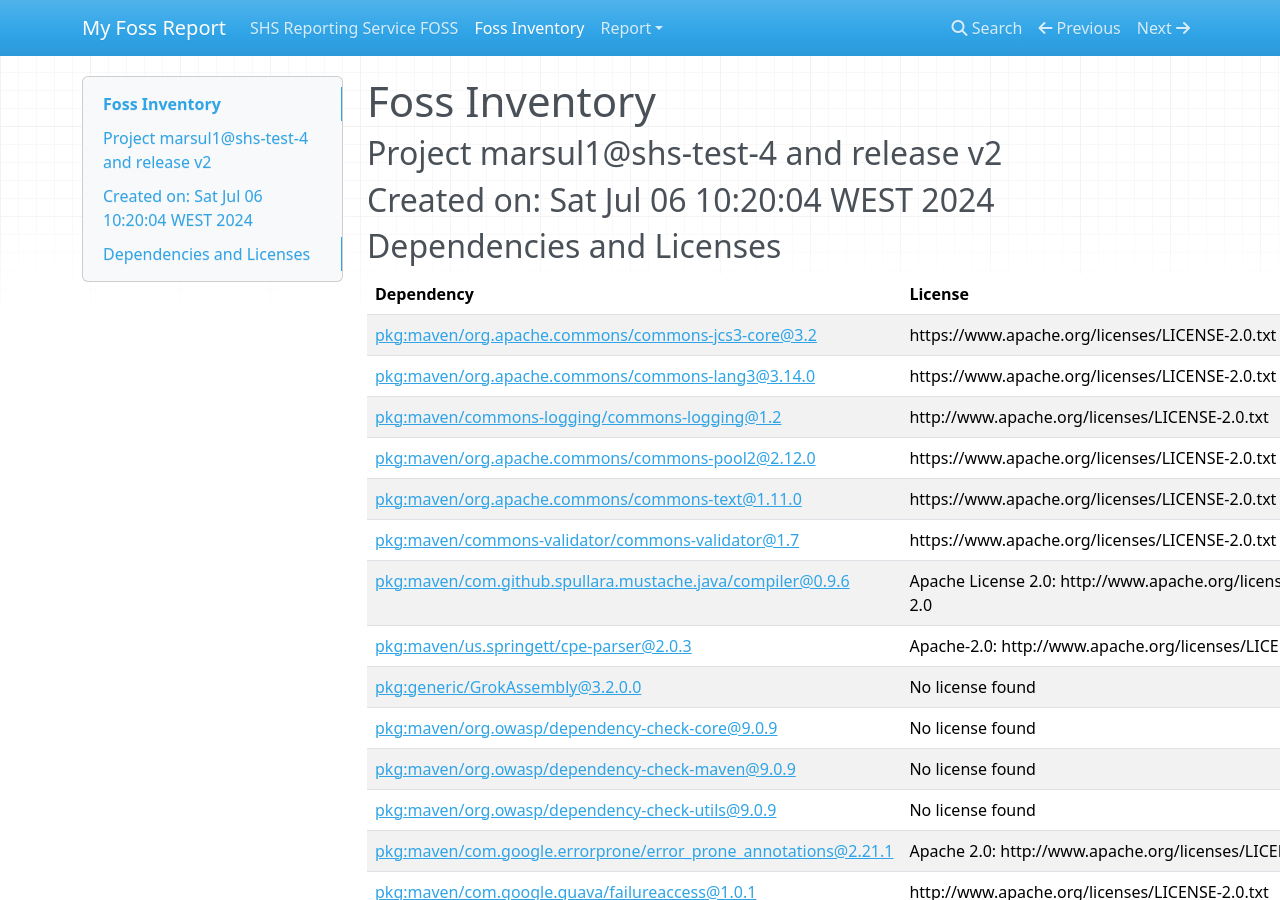
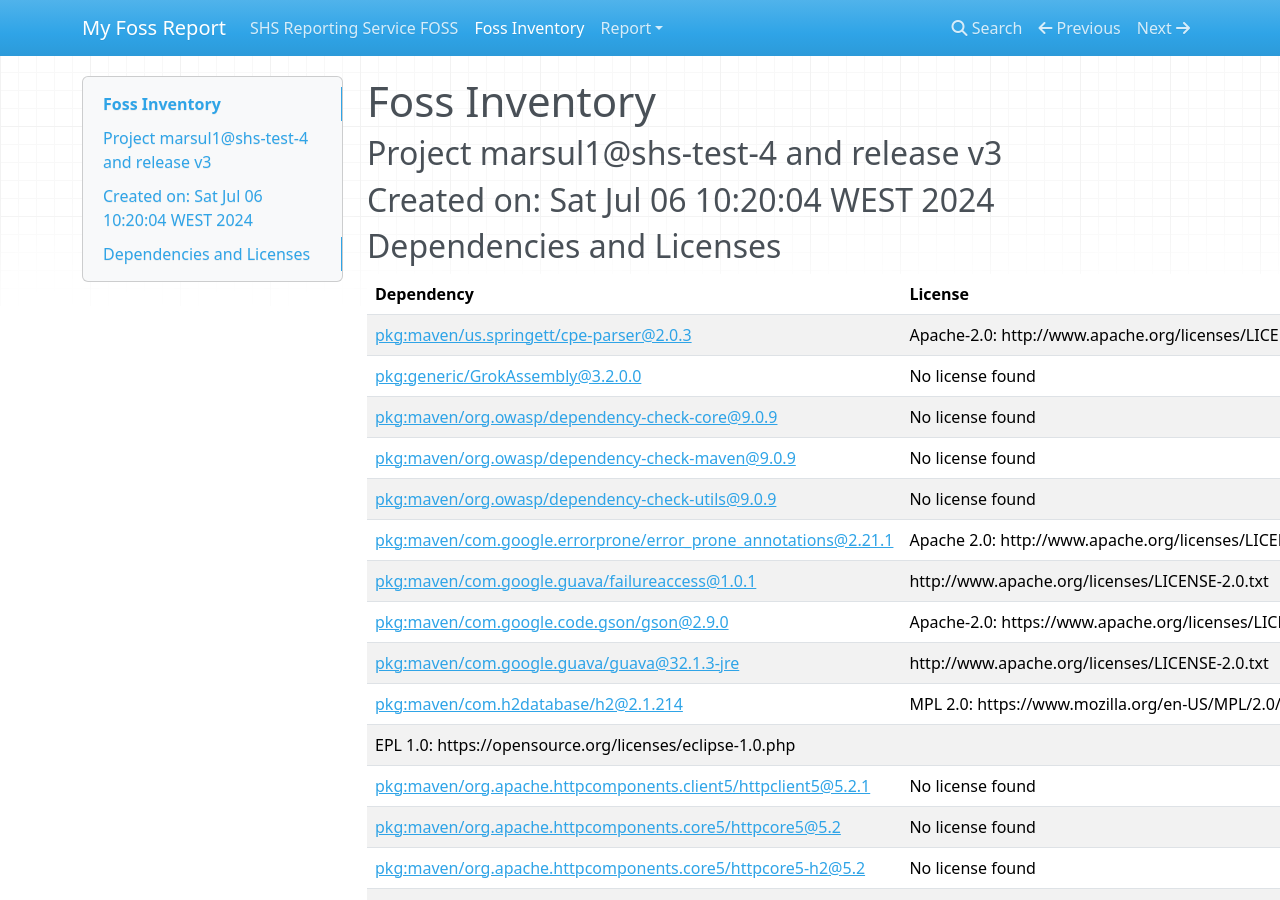
Before and after one commit to marsul1/shs-test-4, an MkDocs documentation site: the page built from foss/inventory.md, in a window 1280 px wide and 900 px high. Built offline with MkDocs 1.6.1, drawn with Linux system fonts in a browser that asks for light colours; nearby versions of some CDN libraries.

Commit message:
File foss/inventory.md updated

```diff
--- a/foss/inventory.md
+++ b/foss/inventory.md
@@ -1,6 +1,6 @@
 # Foss Inventory
 
-## Project marsul1@shs-test-4 and release v2
+## Project marsul1@shs-test-4 and release v3
 
 ## Created on: Sat Jul 06 10:20:04 WEST 2024
 
@@ -8,13 +8,6 @@
 
 | Dependency | License     |
 |------------|-------------|
-| [pkg:maven/org.apache.commons/commons-jcs3-core@3.2](https://ossindex.sonatype.org/component/pkg:maven/org.apache.commons/commons-jcs3-core@3.2?utm_source=dependency-check&utm_medium=integration&utm_content=9.0.9) | https://www.apache.org/licenses/LICENSE-2.0.txt |
-| [pkg:maven/org.apache.commons/commons-lang3@3.14.0](https://ossindex.sonatype.org/component/pkg:maven/org.apache.commons/commons-lang3@3.14.0?utm_source=dependency-check&utm_medium=integration&utm_content=9.0.9) | https://www.apache.org/licenses/LICENSE-2.0.txt |
-| [pkg:maven/commons-logging/commons-logging@1.2](https://ossindex.sonatype.org/component/pkg:maven/commons-logging/commons-logging@1.2?utm_source=dependency-check&utm_medium=integration&utm_content=9.0.9) | http://www.apache.org/licenses/LICENSE-2.0.txt |
-| [pkg:maven/org.apache.commons/commons-pool2@2.12.0](https://ossindex.sonatype.org/component/pkg:maven/org.apache.commons/commons-pool2@2.12.0?utm_source=dependency-check&utm_medium=integration&utm_content=9.0.9) | https://www.apache.org/licenses/LICENSE-2.0.txt |
-| [pkg:maven/org.apache.commons/commons-text@1.11.0](https://ossindex.sonatype.org/component/pkg:maven/org.apache.commons/commons-text@1.11.0?utm_source=dependency-check&utm_medium=integration&utm_content=9.0.9) | https://www.apache.org/licenses/LICENSE-2.0.txt |
-| [pkg:maven/commons-validator/commons-validator@1.7](https://ossindex.sonatype.org/component/pkg:maven/commons-validator/commons-validator@1.7?utm_source=dependency-check&utm_medium=integration&utm_content=9.0.9) | https://www.apache.org/licenses/LICENSE-2.0.txt |
-| [pkg:maven/com.github.spullara.mustache.java/compiler@0.9.6](https://ossindex.sonatype.org/component/pkg:maven/com.github.spullara.mustache.java/compiler@0.9.6?utm_source=dependency-check&utm_medium=integration&utm_content=9.0.9) | Apache License 2.0: http://www.apache.org/licenses/LICENSE-2.0 |
 | [pkg:maven/us.springett/cpe-parser@2.0.3](https://ossindex.sonatype.org/component/pkg:maven/us.springett/cpe-parser@2.0.3?utm_source=dependency-check&utm_medium=integration&utm_content=9.0.9) | Apache-2.0: http://www.apache.org/licenses/LICENSE-2.0.txt |
 | [pkg:generic/GrokAssembly@3.2.0.0](https://ossindex.sonatype.org/component/pkg:generic/GrokAssembly@3.2.0.0?utm_source=dependency-check&utm_medium=integration&utm_content=9.0.9) | No license found |
 | [pkg:maven/org.owasp/dependency-check-core@9.0.9](https://ossindex.sonatype.org/component/pkg:maven/org.owasp/dependency-check-core@9.0.9?utm_source=dependency-check&utm_medium=integration&utm_content=9.0.9) | No license found |
```
